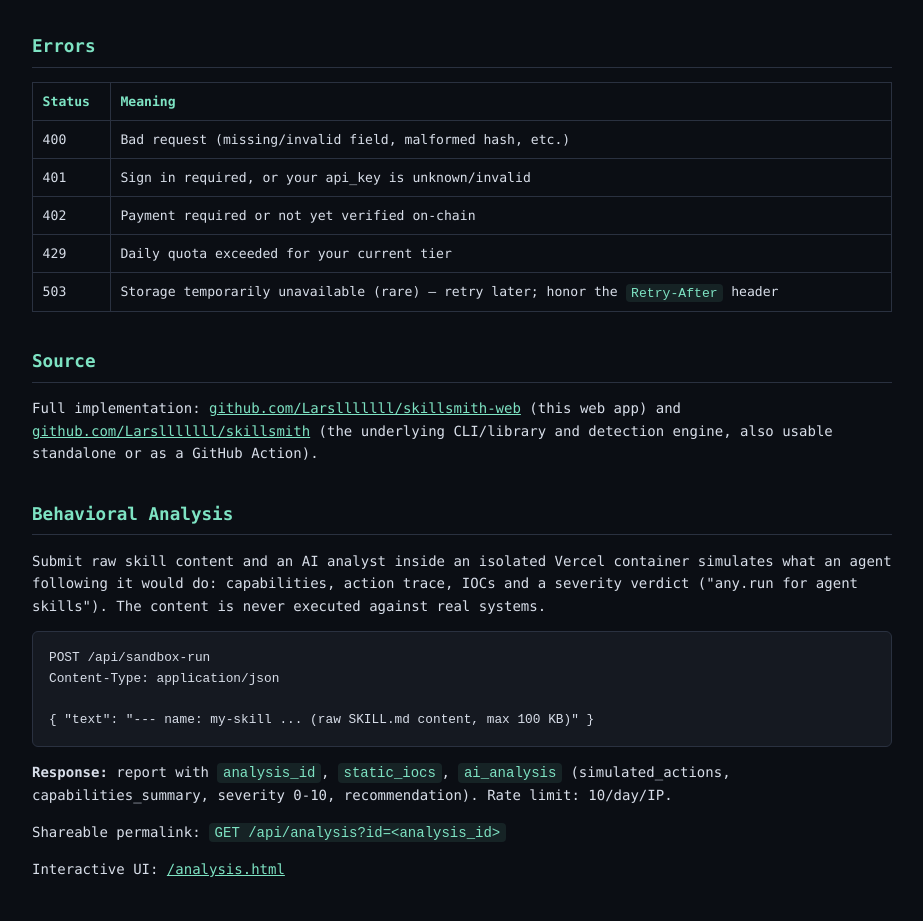
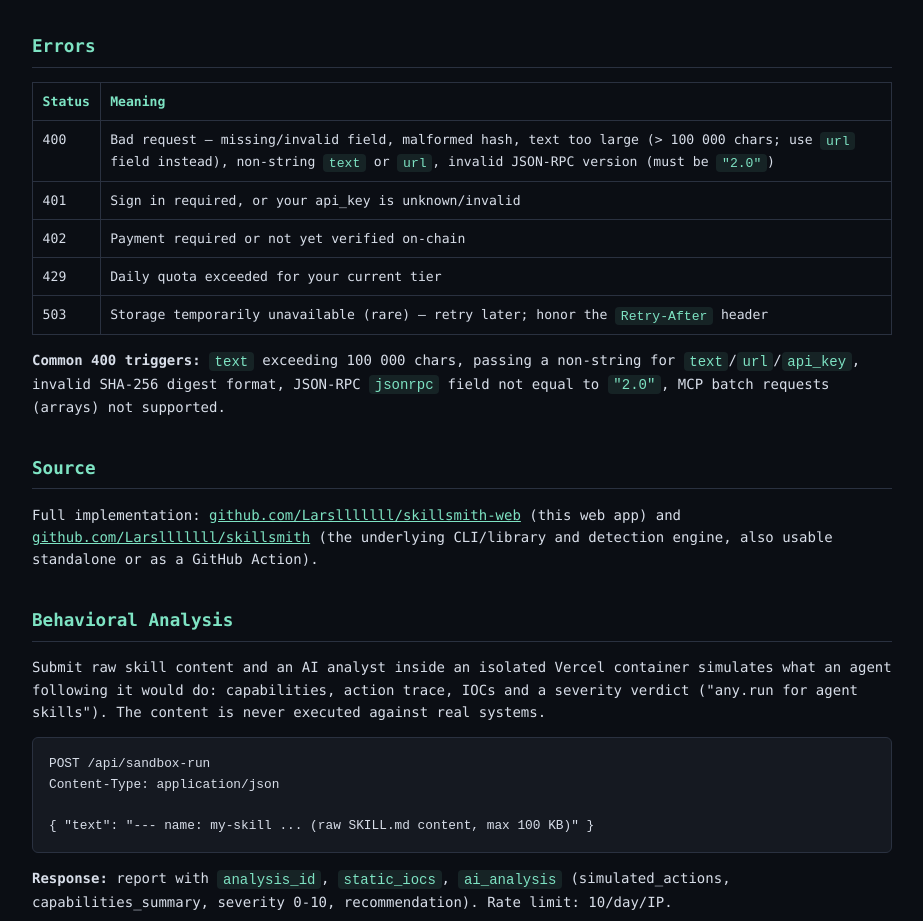
Before and after one commit to Larslllllll/skillsmith-web, a website: page public/api-docs.html in a window 1280 px wide. Shown: the part 6650-7571 px from the top of the page, without its empty margins (178-1101 px from the left). Drawn offline with Linux system fonts and the light colour scheme.

Commit message:
Improve: API docs error section -- list specific 400 triggers
Adds a "Common 400 triggers" line under the Errors table so the docs
match the actual error contract after PT-T176/Fix #56, PT-T177/Fix #57,
PT-T183/Fix #60:
- text > 100,000 chars (use url field)
- non-string text/url/api_key
- invalid SHA-256 format
- jsonrpc != "2.0"
- MCP batch arrays

```diff
--- a/public/api-docs.html
+++ b/public/api-docs.html
@@ -233,12 +233,13 @@ curl -X POST https://skillsmith.ch/api/buy_credit \
 <h2>Errors</h2>
 <table>
 <tr><th>Status</th><th>Meaning</th></tr>
-<tr><td>400</td><td>Bad request (missing/invalid field, malformed hash, etc.)</td></tr>
+<tr><td>400</td><td>Bad request — missing/invalid field, malformed hash, text too large (> 100 000 chars; use <code>url</code> field instead), non-string <code>text</code> or <code>url</code>, invalid JSON-RPC version (must be <code>"2.0"</code>)</td></tr>
 <tr><td>401</td><td>Sign in required, or your api_key is unknown/invalid</td></tr>
 <tr><td>402</td><td>Payment required or not yet verified on-chain</td></tr>
 <tr><td>429</td><td>Daily quota exceeded for your current tier</td></tr>
 <tr><td>503</td><td>Storage temporarily unavailable (rare) — retry later; honor the <code>Retry-After</code> header</td></tr>
 </table>
+<p><strong>Common 400 triggers:</strong> <code>text</code> exceeding 100 000 chars, passing a non-string for <code>text</code>/<code>url</code>/<code>api_key</code>, invalid SHA-256 digest format, JSON-RPC <code>jsonrpc</code> field not equal to <code>"2.0"</code>, MCP batch requests (arrays) not supported.</p>
 
 <h2>Source</h2>
 <p>Full implementation: <a href="https://github.com/Larslllllll/skillsmith-web">github.com/Larslllllll/skillsmith-web</a>
```
